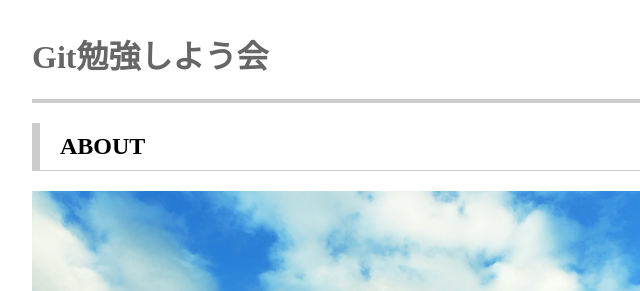
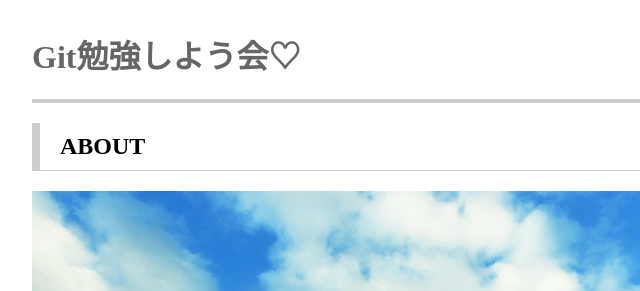
Before and after one commit to git-study-team/git-study, a plain HTML site: page index.html in a window 1280 px wide. Shown: the top 291 px of the page, 198-838 px from the left. Drawn offline with Linux system fonts and the light colour scheme.

Commit message:
タイトルにハートをつける

```diff
--- a/index.html
+++ b/index.html
@@ -8,7 +8,7 @@
   <body>
     <header class="header">
       <div class="container">
-        <h1>Git勉強しよう会</h1>
+        <h1>Git勉強しよう会♡</h1>
         <ul>
           <li>
             <a href="#features">ABOUT</a>
```
